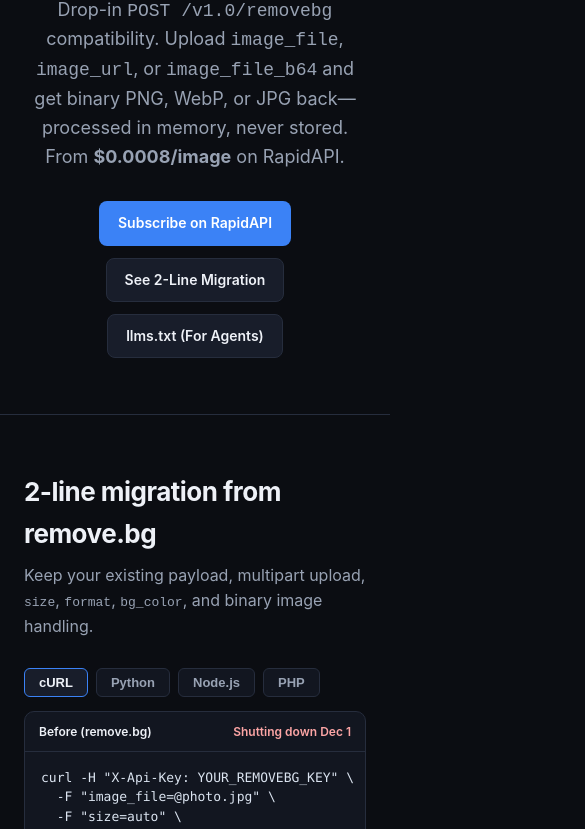
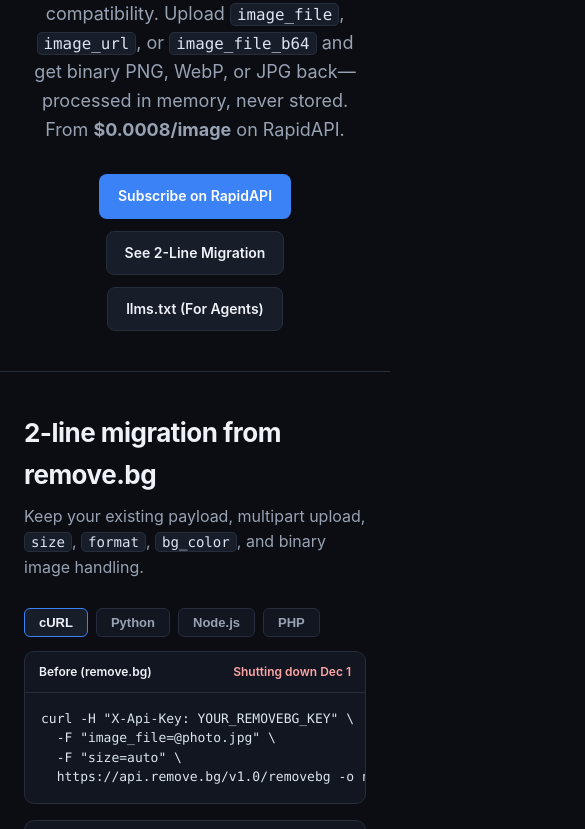
Before and after one commit to HelpfulToolsCompany/removebg-site, a plain HTML site: page index.html in a window 390 px wide. Shown: the part 373-1202 px from the top of the page, 585 px wide, since content can reach past the window. Drawn offline with Linux system fonts and the light colour scheme.

Commit message:
Polish inline code styling and mobile responsive layout

```diff
--- a/styles.css
+++ b/styles.css
@@ -207,6 +207,7 @@ h1 {
   border: 1px solid var(--border);
   border-radius: 10px;
   overflow: hidden;
+  min-width: 0;
 }
 
 .code-card-head {
@@ -317,3 +318,31 @@ footer {
   flex-wrap: wrap;
   gap: 12px;
 }
+
+code {
+  font-family: var(--mono);
+  font-size: 0.88em;
+  background: var(--surface-2);
+  border: 1px solid var(--border);
+  padding: 1px 6px;
+  border-radius: 5px;
+  color: #dbe4f0;
+}
+
+@media (max-width: 720px) {
+  .nav-links a:not(.btn) {
+    display: none;
+  }
+
+  .brand-badge {
+    display: none;
+  }
+
+  .hero {
+    padding: 48px 0 40px;
+  }
+
+  .section {
+    padding: 40px 0;
+  }
+}
```
